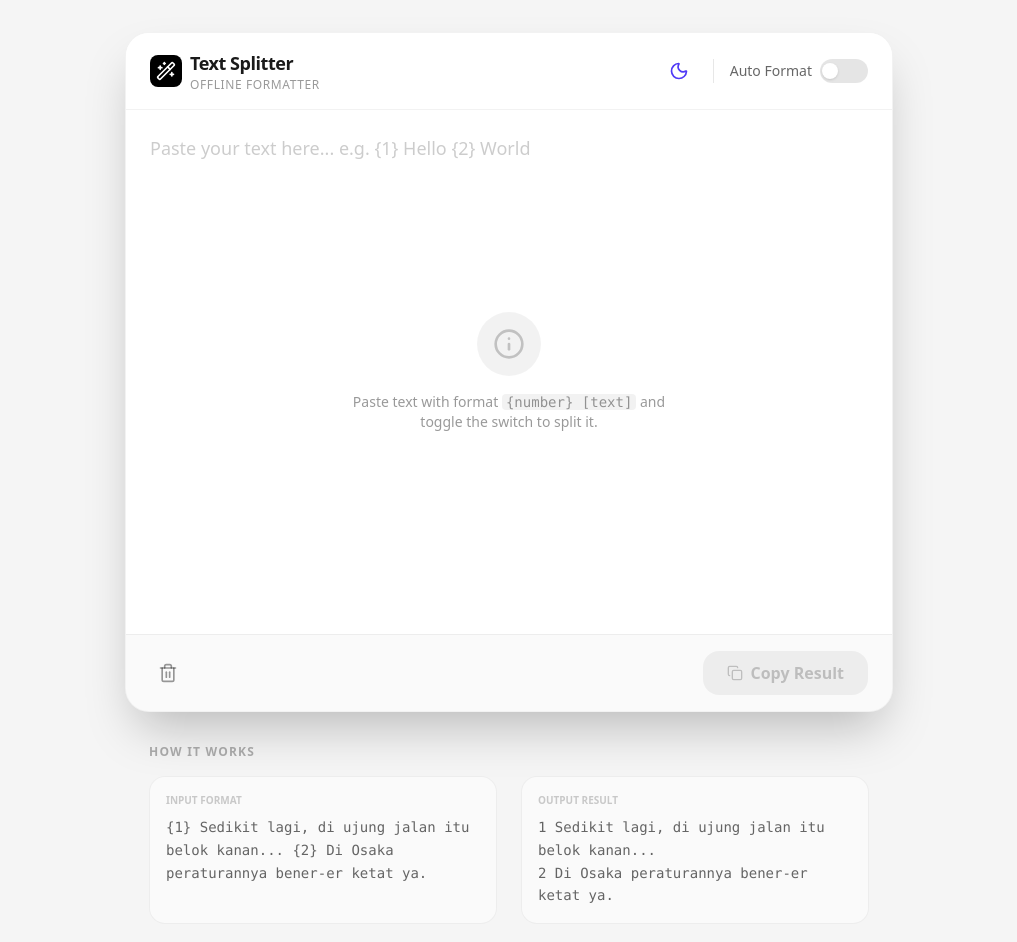
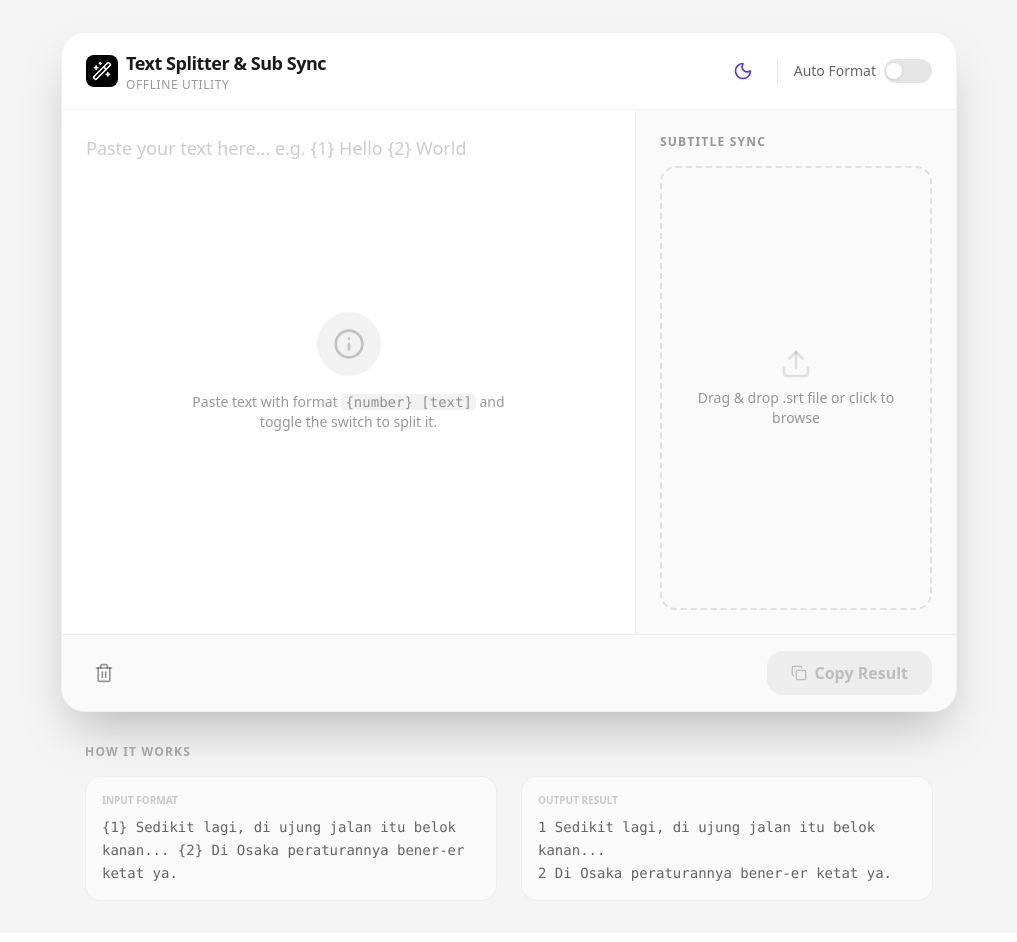
Before and after one commit to CacheStash/idsbreaker, a React (Vite) app: page / in a window 1280 px wide. Shown: the top 942 px of the page, without its empty margins (131-1148 px from the left). Built offline with nearby package versions, Linux system fonts and the light colour scheme.

Commit message:
Add files via upload

```diff
--- a/src/App.tsx
+++ b/src/App.tsx
@@ -3,8 +3,8 @@
  * SPDX-License-Identifier: Apache-2.0
  */
 
-import React, { useState, useEffect, useCallback, useMemo } from 'react';
-import { Copy, Trash2, Wand2, Check, Info, Sun, Moon, ListOrdered, AlertCircle, Hash } from 'lucide-react';
+import React, { useState, useEffect, useCallback, useMemo, useRef } from 'react';
+import { Copy, Trash2, Wand2, Check, Info, Sun, Moon, ListOrdered, AlertCircle, Hash, Upload, Download, FileJson, X } from 'lucide-react';
 import { motion, AnimatePresence } from 'motion/react';
 
 interface Stats {
@@ -13,6 +13,12 @@ interface Stats {
   lastId: number | null;
   duplicates: number[];
   skipped: number[];
+}
+
+interface SubtitleSequence {
+  id: number;
+  time: string;
+  text: string;
 }
 
 export default function App() {
@@ -24,6 +30,12 @@ export default function App() {
     if (saved) return saved === 'dark';
     return window.matchMedia('(prefers-color-scheme: dark)').matches;
   });
+
+  // Subtitle Sync States
+  const [srtFile, setSrtFile] = useState<File | null>(null);
+  const [srtSequences, setSrtSequences] = useState<SubtitleSequence[]>([]);
+  const [isDragging, setIsDragging] = useState(false);
+  const fileInputRef = useRef<HTMLInputElement>(null);
 
   // Persist theme
   useEffect(() => {
@@ -70,6 +82,32 @@ export default function App() {
     return { rawLines, idsCount, lastId, duplicates, skipped };
   }, [text]);
 
+  // Extract IDs and Texts from the current editor content
+  const editorData = useMemo(() => {
+    const lines = text.split('\n').filter(l => l.trim());
+    const data: Record<number, string> = {};
+
+    lines.forEach(line => {
+      const match = line.match(/^\s*(\d+)\s+(.*)$/);
+      if (match) {
+        data[parseInt(match[1], 10)] = match[2].trim();
+      }
+    });
+
+    return data;
+  }, [text]);
+
+  const isSyncMatch = useMemo(() => {
+    if (srtSequences.length === 0) return true;
+    const editorIds = Object.keys(editorData).map(Number);
+    const srtIds = srtSequences.map(s => s.id);
+
+    if (editorIds.length !== srtIds.length) return false;
+
+    // Check if all SRT IDs exist in editor data
+    return srtIds.every(id => editorData[id] !== undefined);
+  }, [editorData, srtSequences]);
+
   const formatText = useCallback((input: string) => {
     const regex = /\{(\d+)\}\s*(.*?)(?=(?:\s*\{\d+\})|$)/gs;
     const matches = [...input.matchAll(regex)];
@@ -104,6 +142,80 @@ export default function App() {
   const handleClear = () => {
     setText('');
     setIsAutoFormat(false);
+    setSrtFile(null);
+    setSrtSequences([]);
+  };
+
+  // Subtitle Parsing Logic
+  const parseSRT = (content: string): SubtitleSequence[] => {
+    const sequences: SubtitleSequence[] = [];
+    const blocks = content.trim().split(/\n\s*\n/);
+
+    blocks.forEach(block => {
+      const lines = block.trim().split('\n');
+      if (lines.length >= 3) {
+        const id = parseInt(lines[0].trim(), 10);
+        const time = lines[1].trim();
+        const text = lines.slice(2).join('\n').trim();
+
+        if (!isNaN(id)) {
+          sequences.push({ id, time, text });
+        }
+      }
+    });
+
+    return sequences;
+  };
+
+  const handleFileUpload = (file: File) => {
+    if (!file.name.endsWith('.srt')) {
+      alert('Please upload a .srt file');
+      return;
+    }
+
+    const reader = new FileReader();
+    reader.onload = (e) => {
+      const content = e.target?.result as string;
+      const parsed = parseSRT(content);
+      setSrtSequences(parsed);
+      setSrtFile(file);
+    };
+    reader.readAsText(file);
+  };
+
+  const handleDragOver = (e: React.DragEvent) => {
+    e.preventDefault();
+    setIsDragging(true);
+  };
+
+  const handleDragLeave = () => {
+    setIsDragging(false);
+  };
+
+  const handleDrop = (e: React.DragEvent) => {
+    e.preventDefault();
+    setIsDragging(false);
+    const file = e.dataTransfer.files[0];
+    if (file) handleFileUpload(file);
+  };
+
+  const downloadSRT = () => {
+    if (!isSyncMatch || srtSequences.length === 0) return;
+
+    const newContent = srtSequences.map(seq => {
+      const newText = editorData[seq.id] || seq.text;
+      return `${seq.id}\n${seq.time}\n${newText}\n`;
+    }).join('\n');
+
+    const blob = new Blob([newContent], { type: 'text/plain' });
+    const url = URL.createObjectURL(blob);
+    const a = document.createElement('a');
+    a.href = url;
+    a.download = srtFile?.name || 'synced_subtitle.srt';
+    document.body.appendChild(a);
+    a.click();
+    document.body.removeChild(a);
+    URL.revokeObjectURL(url);
   };
 
   return (
@@ -111,7 +223,7 @@ export default function App() {
       <motion.div
         initial={{ opacity: 0, y: 20 }}
         animate={{ opacity: 1, y: 0 }}
-        className={`w-full max-w-3xl rounded-3xl shadow-2xl border overflow-hidden flex flex-col h-[85vh] transition-colors duration-300 ${
+        className={`w-full max-w-4xl rounded-3xl shadow-2xl border overflow-hidden flex flex-col h-[85vh] transition-colors duration-300 ${
           isDarkMode ? 'bg-[#141414] border-white/5' : 'bg-white border-black/5'
         }`}
       >
@@ -124,8 +236,8 @@ export default function App() {
               <Wand2 className="w-5 h-5" />
             </div>
             <div>
-              <h1 className="font-semibold text-lg tracking-tight">Text Splitter</h1>
-              <p className={`text-xs font-medium uppercase tracking-wider ${isDarkMode ? 'text-white/40' : 'text-black/40'}`}>Offline Formatter</p>
+              <h1 className="font-semibold text-lg tracking-tight">Text Splitter & Sub Sync</h1>
+              <p className={`text-xs font-medium uppercase tracking-wider ${isDarkMode ? 'text-white/40' : 'text-black/40'}`}>Offline Utility</p>
             </div>
           </div>
 
@@ -158,8 +270,10 @@ export default function App() {
           </div>
         </div>
 
+        {/* Main Content Area */}
+        <div className="flex-1 flex flex-col md:flex-row overflow-hidden">
           {/* Editor Area */}
-        <div className={`flex-1 relative p-6 transition-colors duration-300 ${isDarkMode ? 'bg-[#141414]' : 'bg-white'}`}>
+          <div className={`flex-1 relative p-6 border-r transition-colors duration-300 ${isDarkMode ? 'bg-[#141414] border-white/5' : 'bg-white border-black/5'}`}>
             <textarea
               value={text}
               onChange={(e) => setText(e.target.value)}
@@ -187,6 +301,81 @@ export default function App() {
                 </motion.div>
               )}
             </AnimatePresence>
+          </div>
+
+          {/* Subtitle Sync Area */}
+          <div className={`w-full md:w-80 p-6 flex flex-col gap-4 transition-colors duration-300 ${isDarkMode ? 'bg-black/20' : 'bg-black/[0.02]'}`}>
+            <h2 className={`text-xs font-bold uppercase tracking-widest ${isDarkMode ? 'text-white/40' : 'text-black/40'}`}>Subtitle Sync</h2>
+
+            <div
+              onDragOver={handleDragOver}
+              onDragLeave={handleDragLeave}
+              onDrop={handleDrop}
+              onClick={() => fileInputRef.current?.click()}
+              className={`flex-1 border-2 border-dashed rounded-2xl flex flex-col items-center justify-center p-4 text-center cursor-pointer transition-all duration-200 ${
+                isDragging
+                  ? 'border-emerald-500 bg-emerald-500/5'
+                  : (isDarkMode ? 'border-white/10 hover:border-white/20' : 'border-black/10 hover:border-black/20')
+              }`}
+            >
+              <input
+                type="file"
+                ref={fileInputRef}
+                onChange={(e) => e.target.files?.[0] && handleFileUpload(e.target.files[0])}
+                className="hidden"
+                accept=".srt"
+              />
+
+              {srtFile ? (
+                <div className="flex flex-col items-center gap-2">
+                  <div className={`w-12 h-12 rounded-xl flex items-center justify-center ${isDarkMode ? 'bg-white/5' : 'bg-black/5'}`}>
+                    <FileJson className={`w-6 h-6 ${isDarkMode ? 'text-emerald-400' : 'text-emerald-600'}`} />
+                  </div>
+                  <div className="max-w-full">
+                    <p className="text-sm font-semibold truncate px-2">{srtFile.name}</p>
+                    <p className="text-[10px] uppercase font-bold opacity-40">{srtSequences.length} Sequences</p>
+                  </div>
+                  <button
+                    onClick={(e) => { e.stopPropagation(); setSrtFile(null); setSrtSequences([]); }}
+                    className="mt-2 p-1.5 rounded-lg hover:bg-red-500/10 text-red-500 transition-colors"
+                  >
+                    <X className="w-4 h-4" />
+                  </button>
+                </div>
+              ) : (
+                <>
+                  <Upload className={`w-8 h-8 mb-2 ${isDarkMode ? 'text-white/10' : 'text-black/10'}`} />
+                  <p className={`text-sm font-medium ${isDarkMode ? 'text-white/40' : 'text-black/40'}`}>
+                    Drag & drop .srt file or click to browse
+                  </p>
+                </>
+              )}
+            </div>
+
+            {srtFile && (
+              <div className="flex flex-col gap-3">
+                {!isSyncMatch && (
+                  <div className="flex items-center gap-2 bg-red-500/10 p-3 rounded-xl border border-red-500/20">
+                    <AlertCircle className="w-4 h-4 text-red-500 shrink-0" />
+                    <p className="text-xs font-bold text-red-500">IDS NOT MATCH</p>
+                  </div>
+                )}
+
+                <button
+                  onClick={downloadSRT}
+                  disabled={!isSyncMatch || srtSequences.length === 0}
+                  className={`w-full flex items-center justify-center gap-2 py-3 rounded-2xl font-bold transition-all duration-200 ${
+                    !isSyncMatch || srtSequences.length === 0
+                      ? (isDarkMode ? 'bg-white/5 text-white/10 cursor-not-allowed' : 'bg-black/5 text-black/20 cursor-not-allowed')
+                      : (isDarkMode ? 'bg-emerald-500 text-white hover:bg-emerald-600 active:scale-95' : 'bg-emerald-600 text-white hover:bg-emerald-700 active:scale-95')
+                  }`}
+                >
+                  <Download className="w-4 h-4" />
+                  <span>Sync & Download</span>
+                </button>
+              </div>
+            )}
+          </div>
         </div>
 
         {/* Stats Bar */}
@@ -285,7 +474,7 @@ export default function App() {
         initial={{ opacity: 0 }}
         animate={{ opacity: 1 }}
         transition={{ delay: 0.5 }}
-        className="mt-8 max-w-3xl w-full px-6"
+        className="mt-8 max-w-4xl w-full px-6"
       >
         <h2 className={`text-xs font-bold uppercase tracking-widest mb-4 ${isDarkMode ? 'text-white/20' : 'text-black/30'}`}>How it works</h2>
         <div className="grid grid-cols-1 md:grid-cols-2 gap-6">
```
Lines whose indentation alone changed are shown as unchanged.
